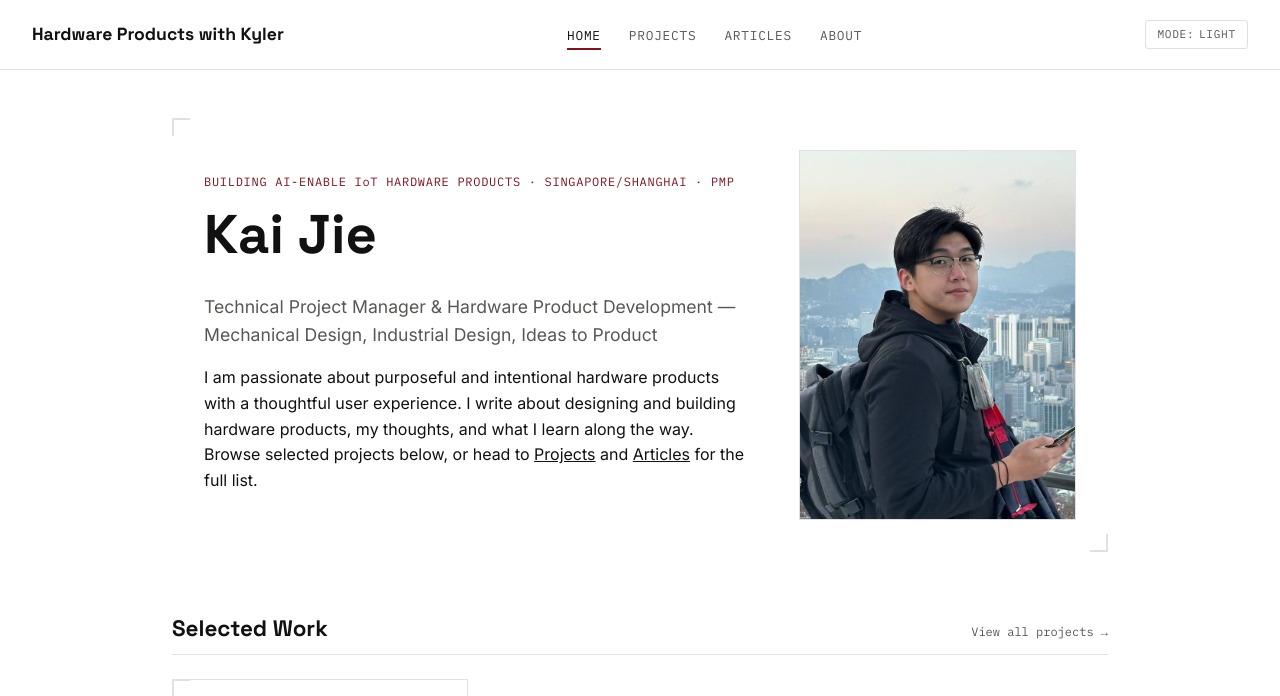
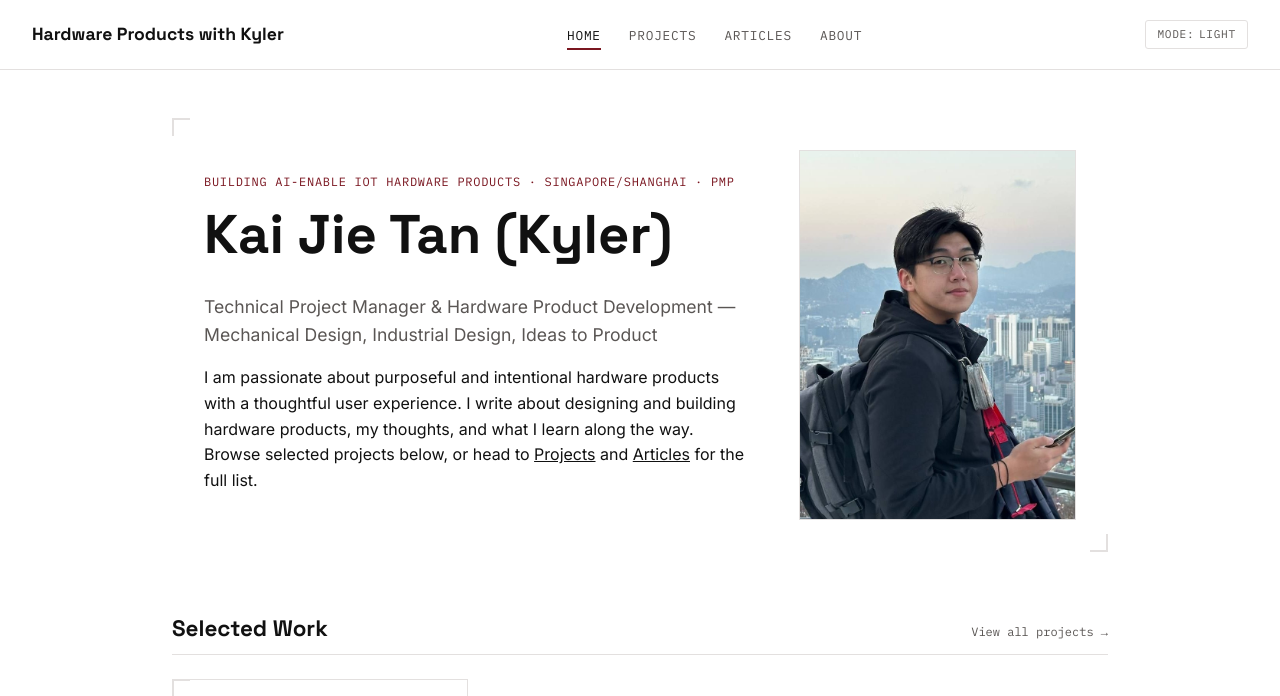
Before and after one commit to kaitkj/kaitkj.github.io, a Jekyll site: the page built from index.html, in a window 1280 px wide and 900 px high, cut to the strip 0-696 px from the top of the window. Built offline with Jekyll 4.4.1, drawn with Linux system fonts in a browser that asks for light colours.

Commit message:
Update index.html

```diff
--- a/index.html
+++ b/index.html
@@ -7,8 +7,8 @@ description: "Kyler Tan - Build hardware products across engineering, design, an
 
 <section class="hero bracket-frame">
   <div class="hero__text">
-    <p class="hero__status">BUILDING AI-ENABLE IoT HARDWARE PRODUCTS · SINGAPORE/SHANGHAI · PMP</p>
-    <h1>Kai Jie</h1>
+    <p class="hero__status">BUILDING AI-ENABLE IOT HARDWARE PRODUCTS · SINGAPORE/SHANGHAI · PMP</p>
+    <h1>Kai Jie Tan (Kyler)</h1>
     <p class="hero__role">Technical Project Manager &amp; Hardware Product Development — Mechanical Design, Industrial Design, Ideas to Product</p>
     <p>I am passionate about purposeful and intentional hardware products with a thoughtful user experience. I write about designing and building hardware products, my thoughts, and what I learn along the way. Browse selected projects below, or head to <a href="{{ '/projects/' | relative_url }}">Projects</a> and <a href="{{ '/articles/' | relative_url }}">Articles</a> for the full list.</p>
   </div>
```
